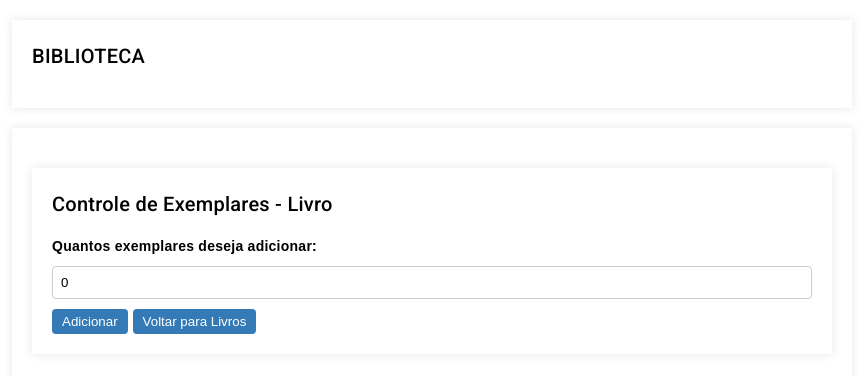
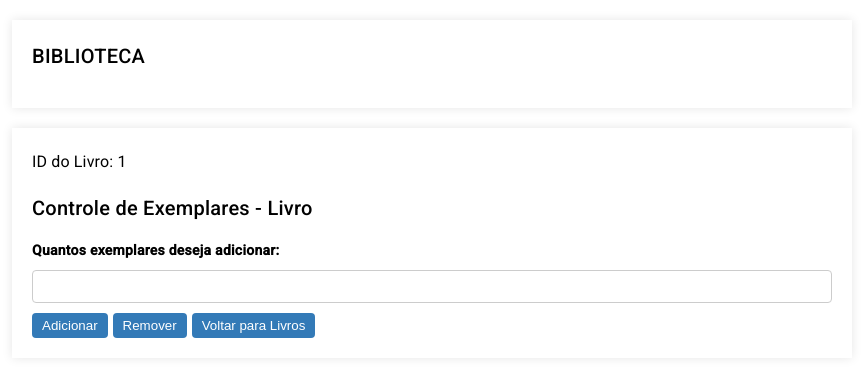
Before and after one commit to Bethania-Freitas/Library-Angular, an Angular app: page /1/exemplares in a window 1280 px wide. Shown: the top 376 px of the page, without its empty margins (208-1071 px from the left). Built offline with nearby package versions, Linux system fonts and the light colour scheme.

Commit message:
metodo adicionar funcionando

```diff
--- a/src/app/exemplar/exemplar.component.html
+++ b/src/app/exemplar/exemplar.component.html
@@ -1,23 +1,15 @@
 <div class="container">
-  <head>
-    <meta charset="UTF-8" />
-    <meta name="viewport" content="width=device-width, initial-scale=1.0" />
-    <title>Controle de Exemplares - Livro</title>
-  </head>
-  <body>
-    <div class="container">
+  <h3>ID do Livro: {{ id }}</h3>
   <h2>Controle de Exemplares - Livro</h2>
-      <label for="ano_publicacao">Quantos exemplares deseja adicionar:</label>
+  <label for="quantidade">Quantos exemplares deseja adicionar:</label>
   <input
     type="number"
     [(ngModel)]="quantidade"
     name="quantidade"
     id="quantidade"
   />
-      <button type="button" (click)="adicionar(quantidade)">Adicionar</button>
-      <!-- <button type="button" (click)="remover(quantidade)">Adicionar</button> -->
+  <button type="button" (click)="adicionar()">Adicionar</button>
+  <button type="button" (click)="remover()">Remover</button>
 
   <button type="button" [routerLink]="['/']">Voltar para Livros</button>
 </div>
-  </body>
-</div>
--- a/src/app/exemplar/exemplar.component.ts
+++ b/src/app/exemplar/exemplar.component.ts
@@ -14,8 +14,8 @@ export class ExemplarComponent {
 
   exemplares$ = new Observable<Exemplares[]>();
 
-  exemplarId: number = 0;
-  quantidade: number = 0;
+  id: string = '';
+  quantidade: string = '';
 
   constructor(
     private exemplarService: ExemplarService,
@@ -23,17 +23,40 @@ export class ExemplarComponent {
   ) {}
 
   ngOnInit() {
-    this.route.params.subscribe((params) => {
-      this.exemplarId = +params['id'];
-      // this.obterQuantidadeCadastrada();
+    this.id = this.route.snapshot.paramMap.get('id') || '';
+  }
+
+  adicionar() {
+    const quantidadeComoNumero = +this.quantidade;
+
+    if (isNaN(quantidadeComoNumero) || quantidadeComoNumero <= 0) {
+      console.error('Quantidade inválida');
+      return;
+    }
+
+    const exemplar: Exemplares = {
+      quantidade: quantidadeComoNumero,
+    };
+
+    this.exemplarService.somar(this.id, exemplar).subscribe((_) => {
+      this.quantidade = '';
     });
   }
 
-  adicionar(quantidade: number) {
-    this.exemplarService.somar(this.exemplarId, quantidade);
+  remover() {
+    const quantidadeComoNumero = +this.quantidade;
+
+    if (isNaN(quantidadeComoNumero) || quantidadeComoNumero <= 0) {
+      console.error('Quantidade inválida');
+      return;
+    }
+
+    const exemplar: Exemplares = {
+      quantidade: quantidadeComoNumero,
+    };
+
+    this.exemplarService.diminuir(this.id, exemplar).subscribe((_) => {
+      this.quantidade = '';
+    });
   }
-
-  // remover(quantidade: number) {
-  //   this.exemplarService.diminuir(this.exemplarId, quantidade);
-  // }
 }
--- a/src/app/models/exemplares.model.ts
+++ b/src/app/models/exemplares.model.ts
@@ -1,7 +1,4 @@
-import { Livros } from './livros.model';
-
 export interface Exemplares {
-  id: number;
+  id?: number;
   quantidade: number;
-  livro: Livros;
 }
--- a/src/app/services/exemplar.service.ts
+++ b/src/app/services/exemplar.service.ts
@@ -12,21 +12,21 @@ export class ExemplarService {
 
   constructor(private httpClient: HttpClient) {}
 
-  obterQuantidade(idLivro: string): Observable<Exemplares[]> {
-    return this.httpClient.get<Exemplares[]>(
-      `${this.url}/${idLivro}/exemplares`
+  somar(id: string, exemplar: Exemplares) {
+    const headers = new HttpHeaders({ 'Content-Type': 'application/json' });
+    return this.httpClient.post<Exemplares>(
+      `${this.url}/${id}/exemplares`,
+      exemplar,
+      { headers }
     );
   }
 
-  somar(id: number, quantidade: number) {
-    console.log(`Chamando somar com id: ${id} e quantidade: ${quantidade}`);
-    const url = `${this.url}/${id}/exemplares`;
-    return this.httpClient.post<Exemplares>(url, { quantidade });
+  diminuir(id: string, exemplar: Exemplares) {
+    const headers = new HttpHeaders({ 'Content-Type': 'application/json' });
+    return this.httpClient.request<Exemplares>(
+      'delete',
+      `${this.url}/${id}/reservas`,
+      { body: exemplar, headers }
+    );
   }
-
-  // diminuir(id: number, quantidade: number) {
-  //   console.log(`Chamando somar com id: ${id} e quantidade: ${quantidade}`);
-  //   const url = `${this.url}/${id}/exemplares`;
-  //   return this.httpClient.delete<Exemplares>(url, { quantidade });
-  // }
 }
```
Lines whose indentation alone changed are shown as unchanged.
